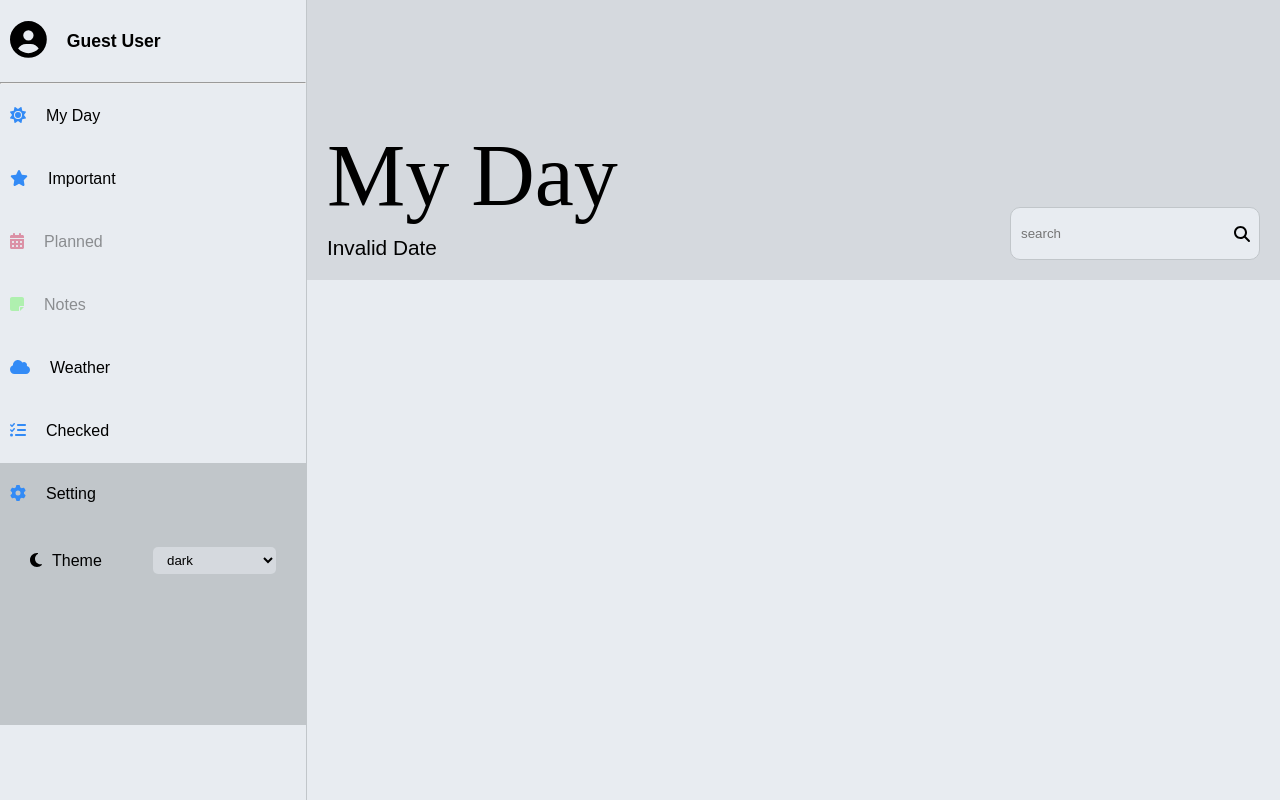
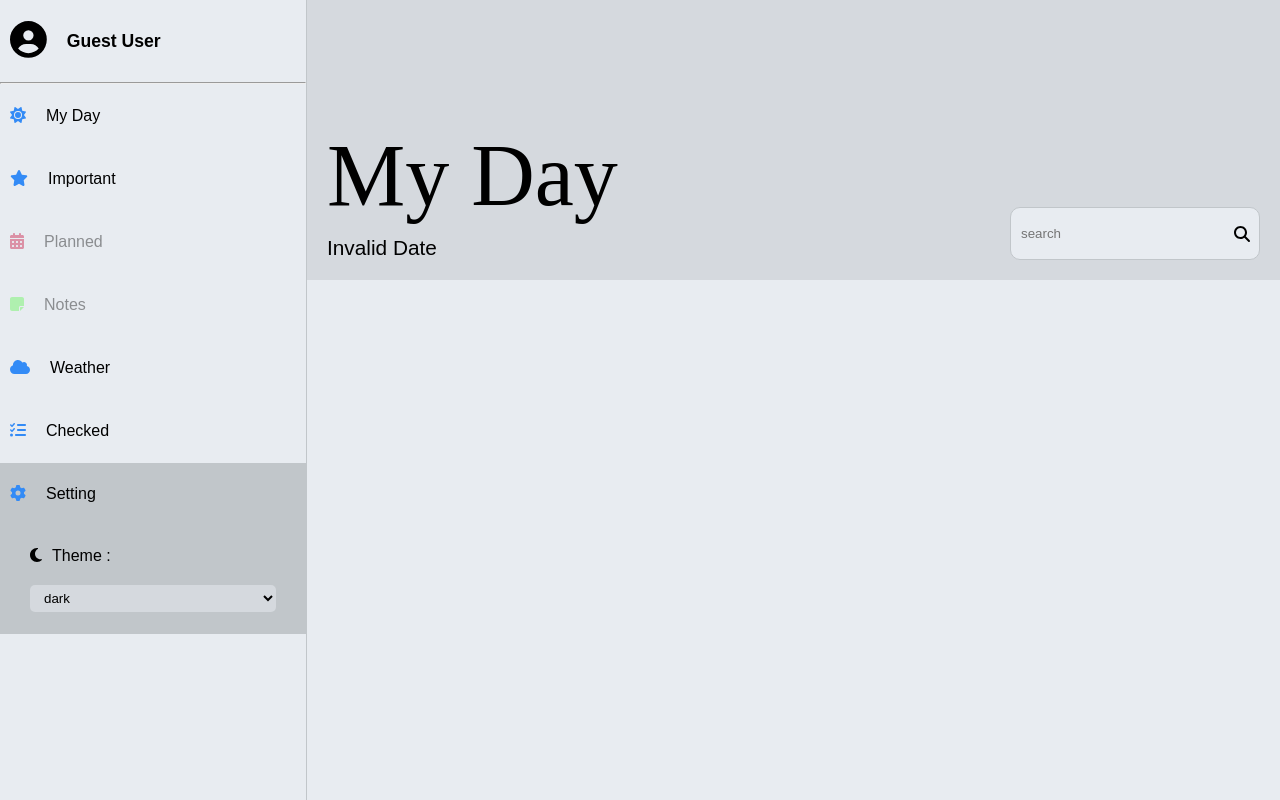
Before and after one commit to MohammadNourizadeh/taskManager3, a React (Vite) app in the folder front-end/: page /admin in a window 1280 px wide. Both pictures are taken after a click on the element "Setting". Built offline with nearby package versions, Linux system fonts and the light colour scheme; no server answers.

Commit message:
style of setting dropdown changed

```diff
--- a/front-end/src/layout/admin/components/sidebar/components/sidebarItems/components/sidebarSettingItem/SidebarSettingItem.module.scss
+++ b/front-end/src/layout/admin/components/sidebar/components/sidebarItems/components/sidebarSettingItem/SidebarSettingItem.module.scss
@@ -11,20 +11,12 @@ li {
   }
 
   .dropDown {
-    height: 0px;
-    overflow: scroll;
-    transition: height 0.5s ease-in-out;
-
-    &.open {
-      height: 200px;
-    }
-
     .settingForm {
       .inputAndLabelContainer {
         padding: 22px 30px;
         display: flex;
-        align-items: center;
-        justify-content: space-between;
+        flex-direction: column;
+        gap: 20px;
 
         label {
           span {
@@ -35,7 +27,7 @@ li {
         select {
           cursor: pointer;
           padding: 5px 10px;
-          width: 50%;
+          width: 100%;
           border: 0px;
           border-radius: 5px;
         }
@@ -46,7 +38,9 @@ li {
 
 // light mode
 #lightMode {
-  background-color: index.$lightMode_border_color;
+  &.chosenItem {
+    background-color: index.$lightMode_border_color;
+  }
 
   .settingItem {
     &:hover {
@@ -64,15 +58,13 @@ li {
       }
     }
   }
-
-  #chosenItem {
-    background-color: index.$lightMode_border_color;
-  }
 }
 
 // dark mode
 #darkMode {
-  background-color: index.$darkMode_border_color;
+  &.chosenItem {
+    background-color: index.$darkMode_border_color;
+  }
 
   .settingItem {
     &:hover {
@@ -90,8 +82,4 @@ li {
       }
     }
   }
-
-  #chosenItem {
-    background-color: index.$darkMode_border_color;
-  }
 }
--- a/front-end/src/layout/admin/components/sidebar/components/sidebarItems/components/sidebarSettingItem/SidebarSettingItem.tsx
+++ b/front-end/src/layout/admin/components/sidebar/components/sidebarItems/components/sidebarSettingItem/SidebarSettingItem.tsx
@@ -1,7 +1,9 @@
+import { faSun } from '@fortawesome/free-regular-svg-icons'
 import { faMoon, type IconDefinition } from '@fortawesome/free-solid-svg-icons'
 import { FontAwesomeIcon } from '@fortawesome/react-fontawesome'
-import { useState, type ChangeEvent } from 'react'
+import { type ChangeEvent } from 'react'
 import { useDispatch, useSelector } from 'react-redux'
+import useToggle from '../../../../../../../../customHooks/useToggle/useToggle'
 import { setPartOfSetting } from '../../../../../../../../store/slices/setting'
 import type { RootState } from '../../../../../../../../store/store'
 import styles from './SidebarSettingItem.module.scss'
@@ -12,7 +14,7 @@ export default function SidebarSettingItem({ icon, name }: { icon: IconDefinitio
     const dispatch = useDispatch()
 
     // state
-    const [isDropDownOpen, setIsDropDownOpen] = useState<boolean>(false)
+    const [isDropDownOpen, setIsDropDownOpen] = useToggle()
 
     // func
     const changeSetting = (e: ChangeEvent<HTMLSelectElement>, changedStateName: keyof typeof setting) => {
@@ -39,21 +41,22 @@ export default function SidebarSettingItem({ icon, name }: { icon: IconDefinitio
     }
 
     return (
-        <li id={setting.theme === 'dark' ? styles.darkMode : styles.lightMode}>
-            <div className={styles.settingItem} onClick={() => { setIsDropDownOpen(prev => !prev) }} id={isDropDownOpen ? styles.chosenItem : undefined}>
+        <li className={`${styles.settingItem} ${isDropDownOpen ? styles.chosenItem : undefined}`} id={setting.theme === 'dark' ? styles.darkMode : styles.lightMode}>
+            <div className={styles.settingItem} onClick={() => { setIsDropDownOpen() }} >
                 <span style={{ color: 'rgb(51, 139, 246)' }}>
                     <FontAwesomeIcon icon={icon} />
                 </span>
                 {name}
             </div>
-            <div className={`${styles.dropDown} ${isDropDownOpen ? styles.open : ''}`}>
+            {isDropDownOpen &&
+                <div className={styles.dropDown}>
                     <div className={styles.settingForm}>
                         <div className={styles.inputAndLabelContainer}>
                             <label htmlFor="theme">
                                 <span>
-                                <FontAwesomeIcon icon={faMoon} />
+                                    <FontAwesomeIcon icon={setting.theme === 'light' ? faSun : faMoon} />
                                 </span>
-                            theme
+                                theme :
                             </label>
                             <select value={setting.theme} onChange={(e) => { changeSetting(e, 'theme') }}>
                                 <option value="dark">dark</option>
@@ -61,7 +64,7 @@ export default function SidebarSettingItem({ icon, name }: { icon: IconDefinitio
                             </select>
                         </div>
                     </div>
-            </div>
+                </div>}
         </li>
     )
 }
```
Lines whose indentation alone changed are shown as unchanged.
